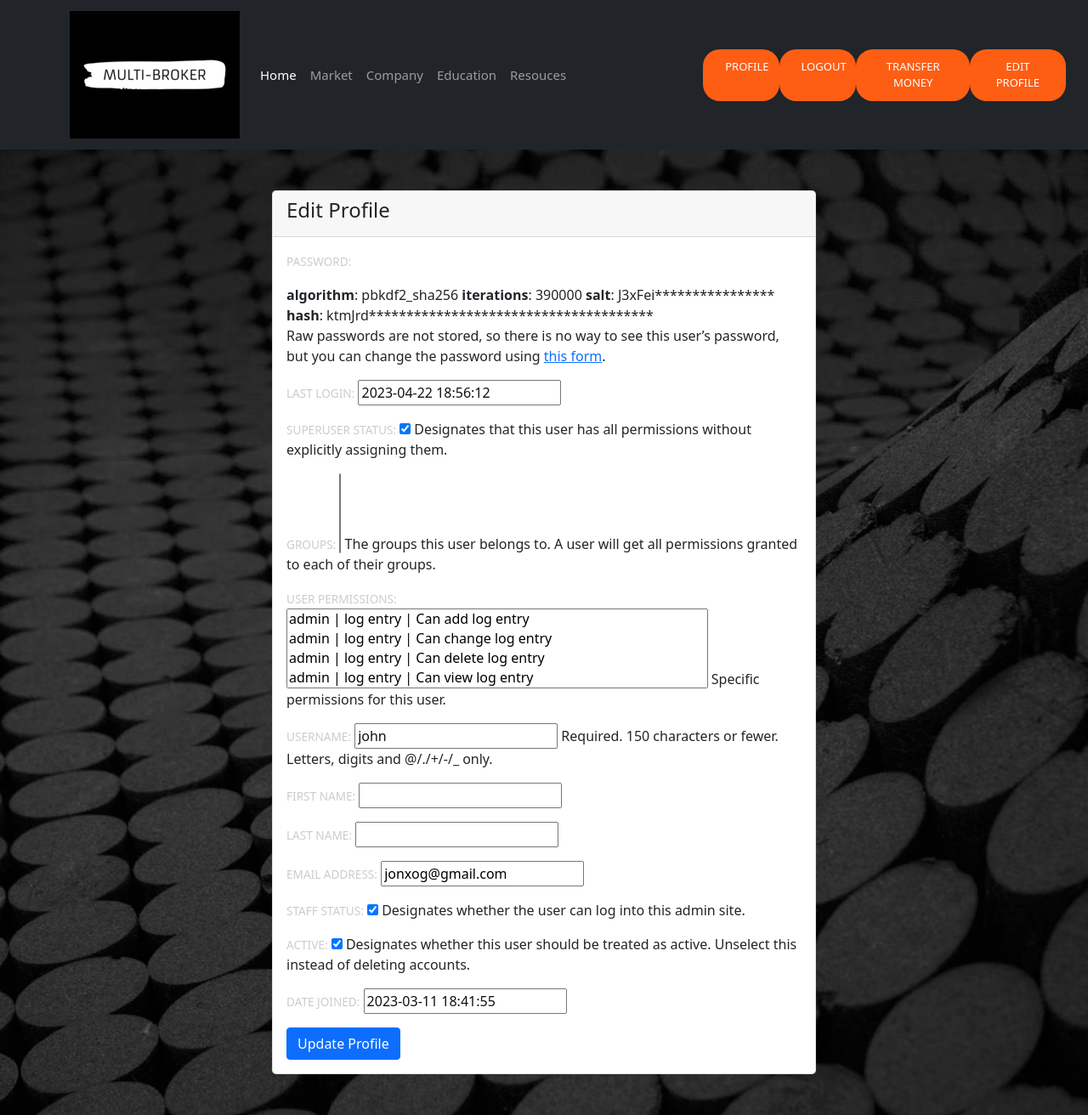
After one commit to jon4444/django-webapps2024, a Django app: page /edit_profile/ in a window 1280 px wide. The commit adds this page. Shown: the whole page at 85% size. Run offline with Django 4.2, Linux system fonts and the light colour scheme; a user stored in the database is signed in; some libraries are stand-ins or nearby versions.

Commit message:
edit templates and added new customer

```diff
--- a/webapps2023/transactions/templates/pay.html
+++ b/webapps2023/transactions/templates/pay.html
@@ -2,11 +2,13 @@
 {% load static %}
 {% block content %}
     <link rel="stylesheet" href="{% static 'css/main.css' %}">
+
+
     <div class="col-6 mx-auto">
         <form class="mt-5 pt-5" method="POST">
 
             {% if messages %}
-          <div class="alert alert-info">
+          <div class="alert alert-info" >
                 {% for message in messages %}
                 {{ message }}
                 {% endfor %}
--- a/webapps2023/users/models.py
+++ b/webapps2023/users/models.py
@@ -5,6 +5,8 @@ from django.contrib.auth.models import User
 class Profile(models.Model):
     user = models.OneToOneField(User, on_delete=models.CASCADE)
     image = models.ImageField(default='default.jpg', upload_to='profile_pics')
+    username = models.CharField(max_length=100, null=True)
+    # lastname = models.CharField(max_length=100)
 
     def __str__(self):
         return f'{self.user.username} Profile'
--- a/webapps2023/users/templates/users/base.html
+++ b/webapps2023/users/templates/users/base.html
@@ -19,7 +19,7 @@
   {% load static %}
     <nav class="navbar navbar-expand-lg navbar-dark bg-dark" id="main-navbar">
         <div class="container">
-          <a class="navbar-brand" href="{% url 'home' %}"><img src="{% static 'images/in-logo-1.png' %}" alt="" ></a>
+          <a class="navbar-brand" href="{% url 'home' %}"><img src="{% static 'users/images/in-logo-2.png' %}" alt="logo" ></a>
           <button class="navbar-toggler" type="button" data-bs-toggle="collapse" data-bs-target="#navbarNavAltMarkup" aria-controls="navbarNavAltMarkup" aria-expanded="false" aria-label="Toggle navigation">
             <span class="navbar-toggler-icon"></span>
           </button>
@@ -38,6 +38,7 @@
                 <a href="{% url 'logout' %}" class="btn" style="color: white; background-color: #fd5e14;"type="submit" id="header-links"> Logout </a>
                 <a href="{% url 'pay' %}" class="btn" style="color: white; background-color: #fd5e14;"type="submit" id="header-links"> Transfer Money </a>
 {#                <a href="{% url 'currency_conversion' %}" class="btn" style="color: white; background-color: #fd5e14;"type="submit" id="header-links"> Convert Currency </a>#}
+                  <a href="{% url 'edit_profile' %}" class="btn" style="color: white; background-color: #fd5e14;"type="submit" id="header-links"> Edit Profile </a>
               {% else %}
                 <a href="{% url 'register' %}" class="btn" style="color: white; background-color: #fd5e14;"type="submit" id="header-links"> Create Account </a>
                 <a href="{% url 'login' %}" class="btn" style="color: white; background-color: #fd5e14; margin-left: 10px; "type="submit" id="header-links">Log In</a>
--- /dev/null
+++ b/webapps2023/users/templates/users/edit_profile.html
@@ -0,0 +1,19 @@
+{% extends 'users/base.html' %}
+{% load crispy_forms_tags %}
+
+{% block content %}
+    <div class="col-md-6 mx-auto">
+        <div class="card rounded-3 my-5">
+            <div class="card-header">
+                <h4>Edit Profile</h4>
+            </div>
+            <div class="card-body">
+                <form method="POST">
+                    {% csrf_token %}
+                    {{ form.as_p }}
+                    <button type="submit" class="btn btn-primary">Update Profile</button>
+                </form>
+            </div>
+        </div>
+    </div>
+{% endblock %}
--- a/webapps2023/users/urls.py
+++ b/webapps2023/users/urls.py
@@ -10,5 +10,6 @@ urlpatterns = [
     # path('base/', views.base, name='base'),
     path('logout/',  auth_view.LogoutView.as_view(template_name='users/logout.html'), name='logout'),
     path('login/', auth_view.LoginView.as_view(template_name='users/login.html'), name='login'),
+    path('edit_profile/', views.UserEditView.as_view(), name='edit_profile'),
     # path('balance/', views.account_balance, name='account_balance'),
 ]
--- a/webapps2023/users/views.py
+++ b/webapps2023/users/views.py
@@ -1,13 +1,23 @@
 from django.shortcuts import render, redirect
 from django.contrib import messages
-from . forms import UserRegisterForm
+from .forms import UserRegisterForm, EditProfileForm
 # from django.http import HttpResponse
-from django.contrib.auth.forms import UserCreationForm
+from django.contrib.auth.forms import UserCreationForm, UserChangeForm
 from django.contrib.auth.decorators import login_required
 from django.db import transaction
+from django.views import generic
+from django.urls import reverse_lazy
 
 
 # Create your views here.
+class UserEditView(generic.UpdateView):
+    form_class = UserChangeForm
+    template_name = 'users/edit_profile.html'
+    success_url = reverse_lazy('profile')
+
+    def get_object(self):
+        return self.request.user
+
 def home(request):
     return render(request, 'users/home.html')
 
--- a/webapps2023/webapps2023/settings.py
+++ b/webapps2023/webapps2023/settings.py
@@ -145,7 +145,7 @@ STATIC_URL = "static/"
 DEFAULT_AUTO_FIELD = "django.db.models.BigAutoField"
 
 STATICFILES_DIRS = [
-    os.path.join(BASE_DIR, 'static')
+    os.path.join(BASE_DIR, 'users/static')
 ]
 
 CRISPY_TEMPLATE_PACK = 'bootstrap4'
@@ -153,3 +153,7 @@ CRISPY_TEMPLATE_PACK = 'bootstrap4'
 LOGIN_REDIRECT_URL = 'home'
 
 LOGIN_URL = 'login'
+
+MEDIA_URL = '/media/'
+
+MEDIA_ROOT = os.path.join(BASE_DIR, 'users', 'static', 'users', 'images')
--- a/webapps2023/webapps2023/urls.py
+++ b/webapps2023/webapps2023/urls.py
@@ -15,6 +15,8 @@ Including another URLconf
 """
 from django.contrib import admin
 from django.urls import path, include
+from django.conf import settings
+from django.conf.urls.static import static
 
 urlpatterns = [
     path("admin/", admin.site.urls),
@@ -22,4 +24,4 @@ urlpatterns = [
     path('', include('users.urls')),
     path('', include('transactions.urls')),
     path('', include('currency.urls')),
-]
+] + static(settings.MEDIA_URL, document_root=settings.MEDIA_ROOT)
```
Also changed, not shown: webapps2023/transactions/templates/pay_transfer.html (+25 -0 lines), webapps2023/transactions/views.py (+10 -0 lines), webapps2023/users/forms.py (+11 -1 lines), webapps2023/users/templates/users/profile.html (+23 -3 lines), webapps2023/users/migrations/0002_profile_username.py (added), webapps2023/users/static/users/css/main.css (line endings or trailing spaces), webapps2023/users/static/users/images/in-logo-2.png (added).
